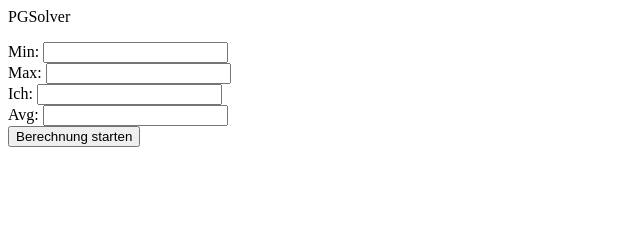
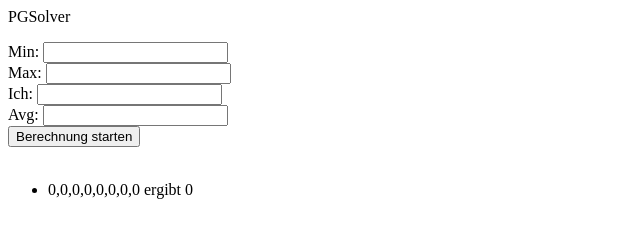
Before and after one commit to olibraun/PGSolver, a plain HTML site: page index.html in a window 1280 px wide. Both pictures are taken after a click on the button "Berechnung starten". Shown: the whole page, without its empty margins (0-640 px from the left). Drawn offline with Linux system fonts and the light colour scheme.

Commit message:
feat: Printing the results and checking for incorrect input.

```diff
--- a/index.html
+++ b/index.html
@@ -8,7 +8,8 @@
     Max: <input type="number" id="max" autofocus><br>
     Ich: <input type="number" id="ich" autofocus><br>
     Avg: <input type="number" id="avg" autofocus><br>
-    <button onclick="run()">Berechnung starten</button>
+    <button onclick="run()">Berechnung starten</button><br><br>
+    <ul></ul>
     <script src="./solver.js"></script>
   </body>
 </html>
--- a/solver.js
+++ b/solver.js
@@ -3,7 +3,7 @@ let max = 0;
 let avg = 0;
 let ich = 0;
 
-const eps = 0.01;
+const eps = 0.1;
 
 let valid_possibilities = [];
 
@@ -11,12 +11,21 @@ const feld_min = document.getElementById('min');
 const feld_max = document.getElementById('max');
 const feld_ich = document.getElementById('ich');
 const feld_avg = document.getElementById('avg');
+const ul = document.querySelector('ul');
 
 function run() {
+  ul.innerHTML = '';
   min = Number(feld_min.value);
   max = Number(feld_max.value);
   ich = Number(feld_ich.value);
   avg = Number(feld_avg.value);
+  if(min > max || avg > max || ich < min || ich > max){
+    console.error('Eingabefehler.');
+    const li = document.createElement('li');
+    const itemText = document.createTextNode('Eingabedaten fehlerhaft.');
+    li.appendChild(itemText);
+    ul.appendChild(li);
+  } else {
     console.log('Start run with ', min, max, ich, avg);
     for (let i = min; i <= max; i++) {
       for (let j = i; j <= max; j++) {
@@ -28,10 +37,14 @@ function run() {
                   const array = [i, j, k, l, m, n, o, ich];
                   console.log('Testing array ', array);
                   const current_avg = get_average(array);
-                console.log('current_avg: ', current_avg);
+                  //console.log('current_avg: ', current_avg);
                   if (Math.abs(current_avg - avg) < eps) {
                     console.log('Solution found');
                     valid_possibilities.push(array);
+                    const li = document.createElement('li');
+                    const itemText = document.createTextNode(array + ' ergibt ' + current_avg);
+                    li.appendChild(itemText);
+                    ul.appendChild(li);
                   }
                 }
               }
@@ -42,6 +55,7 @@ function run() {
     }
     console.log(valid_possibilities);
   }
+}
 
 function get_average(arr) {
   const n = arr.length;
```
Lines whose indentation alone changed are shown as unchanged.
